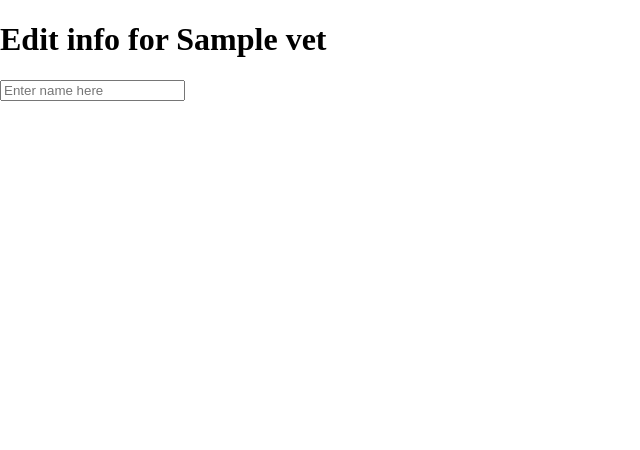
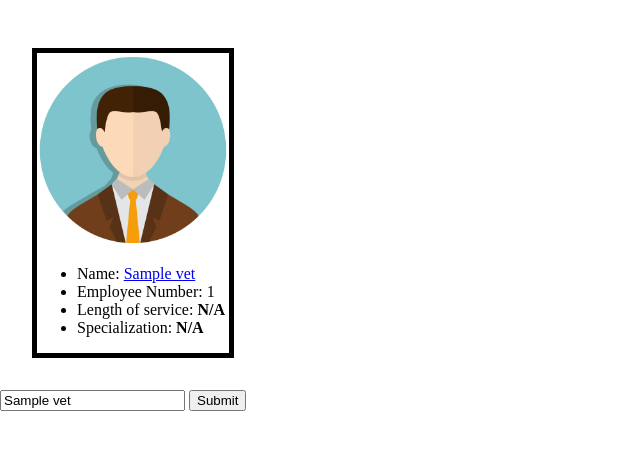
Before and after one commit to Dannycarey23/vet_project, a Flask app: page /vets/1/edit in a window 1280 px wide. Shown: the part 34-484 px from the top of the page, without its empty margins (0-640 px from the left). Run offline with Flask 3, Linux system fonts and the light colour scheme; a database or web service that is not in the repository returns one stand-in record (values such as "Sample title"); some libraries are stand-ins or nearby versions.

Commit message:
edit function added and working for vets. delete all functions added for both pets and vets

```diff
--- a/controllers/vet_controller.py
+++ b/controllers/vet_controller.py
@@ -11,7 +11,7 @@ def index():
     vets = vet_repository.vets_view_all()
     return render_template("vets/index.html", vets=vets, title="A list of all current vets")
 
-@vets_blueprint.route("/newvet", methods=['POST'])
+@vets_blueprint.route("/vets", methods=['POST'])
 def new_vet():
     name = request.form['name']
     vet = Vet(name)
@@ -24,7 +24,7 @@ def delete_a_vet(id):
     return redirect('/vets')
 
 
-@vets_blueprint.route("/vets/<id>", methods=['GET'])
+@vets_blueprint.route("/vets/<id>")
 def show_vet(id):
     vet = vet_repository.display_vet(id)
     return render_template ("vets/show.html", vet=vet, title=vet.name)
@@ -34,7 +34,13 @@ def go_to_edit(id):
     vet = vet_repository.display_vet(id)
     return render_template("vets/edit.html", vet=vet)
 
-# @vets_blueprint.route("/updateVet", methods=["POST"])
-# def edit_vet(id):
-#     vet = vet_repository.update_vet(id)
-#     return render_template("vets/index.html", vet=vet, title="A list of all current vets")
+@vets_blueprint.route("/vets/<id>", methods=["POST"])
+def edit_vet(id):
+    name = request.form['name']
+    # select one vet from the db with the id
+    my_vet = vet_repository.display_vet(id)
+    # change the vets name property = name
+    vet = Vet(name, my_vet.id)
+    vet_repository.update_vet(vet)
+
+    return redirect("/vets")
--- a/models/pet.py
+++ b/models/pet.py
@@ -1,5 +1,5 @@
 class Pet:
-    def __init__(self, name, dob, type, gender, owners_name, owners_phone, treatment_notes, id = None):
+    def __init__(self, name, dob, type, gender, owners_name, owners_phone, treatment_notes, vet, id = None):
         self.name = name
         self.dob = dob
         self.type = type
@@ -7,4 +7,5 @@ class Pet:
         self.owners_name = owners_name
         self.owners_phone = owners_phone
         self.treatment_notes = treatment_notes
+        self.vet = vet
         self.id = id
--- a/repositories/vet_repository.py
+++ b/repositories/vet_repository.py
@@ -1,5 +1,5 @@
 from db.run_sql import run_sql
-
+import pdb
 from models.pet import Pet
 from models.vet import Vet
 
@@ -38,7 +38,15 @@ def display_vet(id):
         vet = Vet(result['name'], result['id'])
     return vet
 
+
 def update_vet(vet):
-    sql = "UPDATE vet SET (name) = (%s) WHERE id = %s"
+    # pdb.set_trace()
+    sql = "UPDATE vets SET name = %s WHERE id = %s"
     values = [vet.name, vet.id]
-    run_sql(sql, values)
+    updated_vet = run_sql(sql, values)
+    print(updated_vet)
+    return updated_vet
+
+def delete_all():
+    sql = "DELETE FROM vets"
+    run_sql(sql)
--- a/templates/vets/edit.html
+++ b/templates/vets/edit.html
@@ -1,14 +1,26 @@
 {% extends 'base.html'%}
 {% block content %}
 
+<div class="vetProfile">
+    <div class="vetPic">
+        <img src="/static/images/avatar1.jpg" alt="placeholder avatar image" width="100%">
+    </div>
+    <div class="vetInfo">
+        <ul>
+            <li>Name: <a href="/vets/{{vet.id}}">{{vet.name}}</a></li>
+            <li>Employee Number: {{vet.id}}</li>
+            <li>Length of service: <strong> N/A </strong></li>
+            <li>Specialization: <strong> N/A </strong> </li>
+        </ul>
+    </div>
+</div>
+
 <div class="editForm">
 
-    <h1> Edit info for {{vet.name}} </h1>
-
-    <form action="" method="POST">
+    <form action="/vets/{{vet.id}}" method="POST">
         <label for="name"></label>
-        <input type="text" id="editVetName" name="name" placeholder="Enter name here" required>
-
+        <input type="text" id="editVetName" name="name" value="{{vet.name}}"placeholder="{{vet.name}}" required>
+        <button type="submit">Submit</button>
     </form>
 </div>
 
--- a/templates/vets/index.html
+++ b/templates/vets/index.html
@@ -24,7 +24,7 @@
 {% endfor %}
 
 <div class="newVetForm">
-    <form action="/newvet" method="POST">
+    <form action="/vets" method="POST">
         <label for="name">Name:</label>
         <input type="text" id="vetName" name="name" placeholder="Full name here" required>
         <button type="submit">Submit</button>
--- a/templates/vets/show.html
+++ b/templates/vets/show.html
@@ -15,7 +15,7 @@
         </ul>
     </div>
     <div>
-        <a href="/vets/{{vet.id}}/edit"><button>Edit</button></a>
+        <a href="/vets/{{vet.id}}/edit">Edit</a>
 
         <form class="deleteButton" action="/vets/{{vet.id}}/delete" method="POST">
             <button type="submit">Delete</button>
```
Also changed, not shown: console.py (+12 -4 lines), db/hutchVets.sql (+8 -7 lines), repositories/pet_repository.py (+11 -4 lines).
